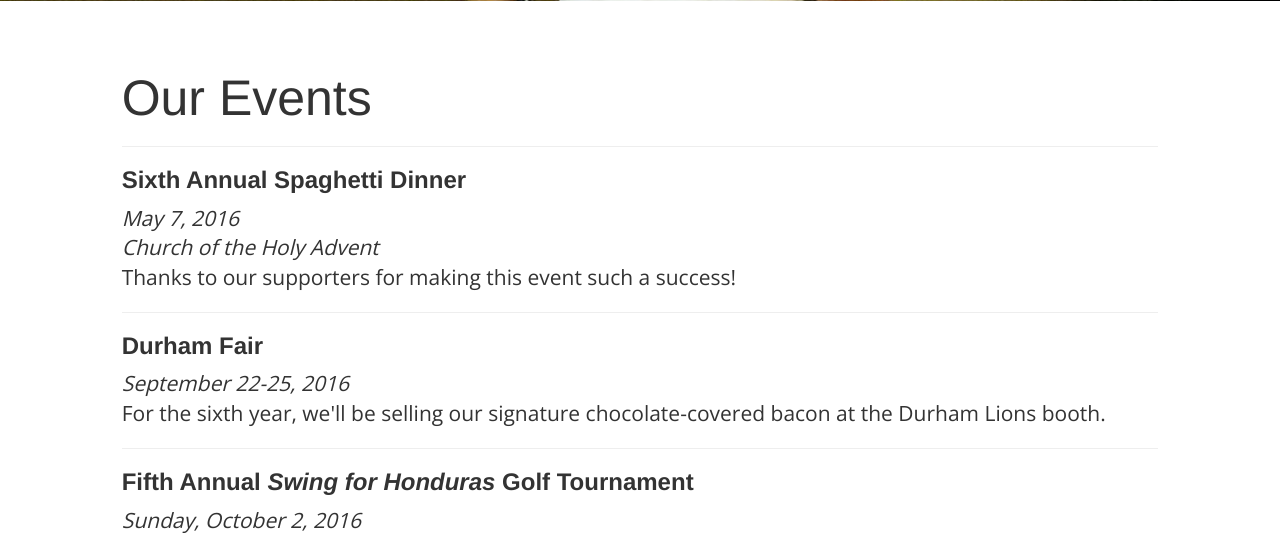
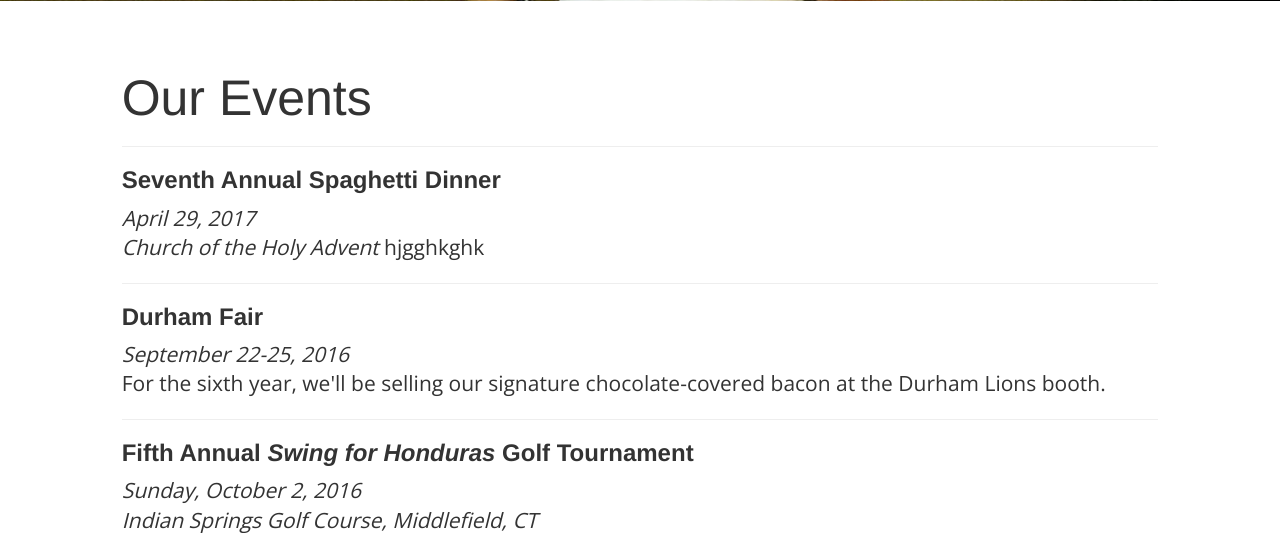
Before and after one commit to charlierproctor/honduraschildrensproject.org, a PHP site: page / in a window 1280 px wide. Shown: the part 3285-3818 px from the top of the page. Run offline with PHP 8.4, Linux system fonts and the light colour scheme; data that the repository does not hold is empty; some libraries are stand-ins or nearby versions.

Commit message:
Update index.php

```diff
--- a/index.php
+++ b/index.php
@@ -258,10 +258,10 @@ Through several fundraising projects, we raise over $30,000 each year. We host a
       <h1>Our Events</h1>
 
     <hr>
-    <h3>Sixth Annual Spaghetti Dinner</h3>
-    <p class="lead"><em>May 7, 2016</em><br>
-    <em>Church of the Holy Advent</em><br>
-    Thanks to our supporters for making this event such a success!
+    <h3>Seventh Annual Spaghetti Dinner</h3>
+    <p class="lead"><em>April 29, 2017</em><br>
+    <em>Church of the Holy Advent</em>
+hjgghkghk
     </p>
     <hr>
     <h3>Durham Fair</h3>
```
